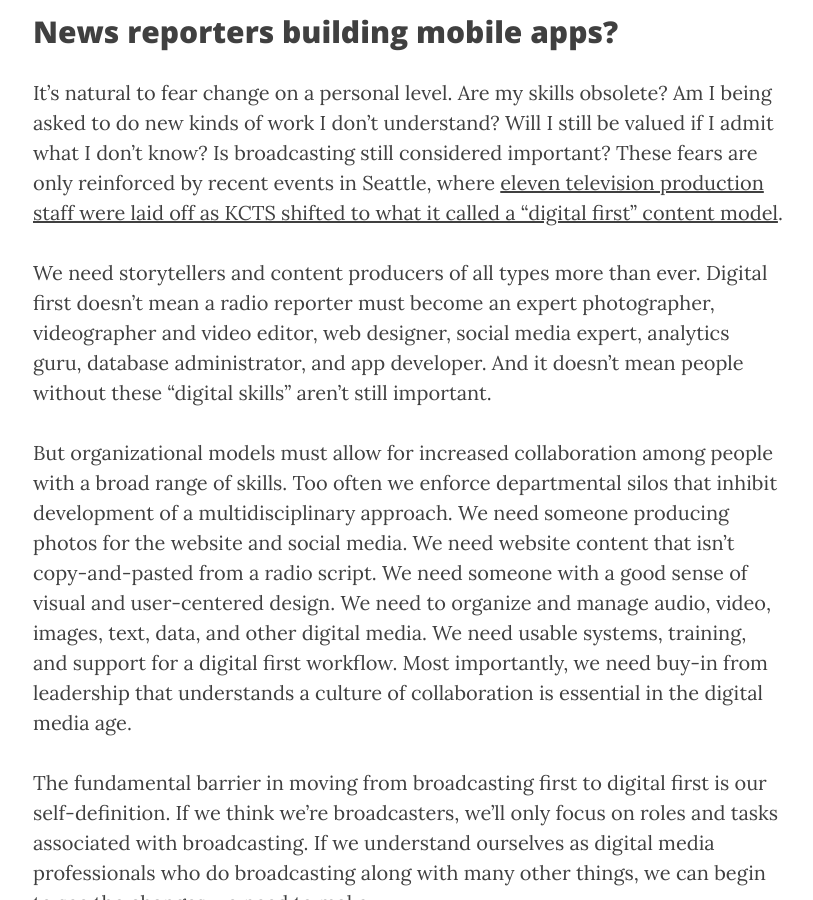
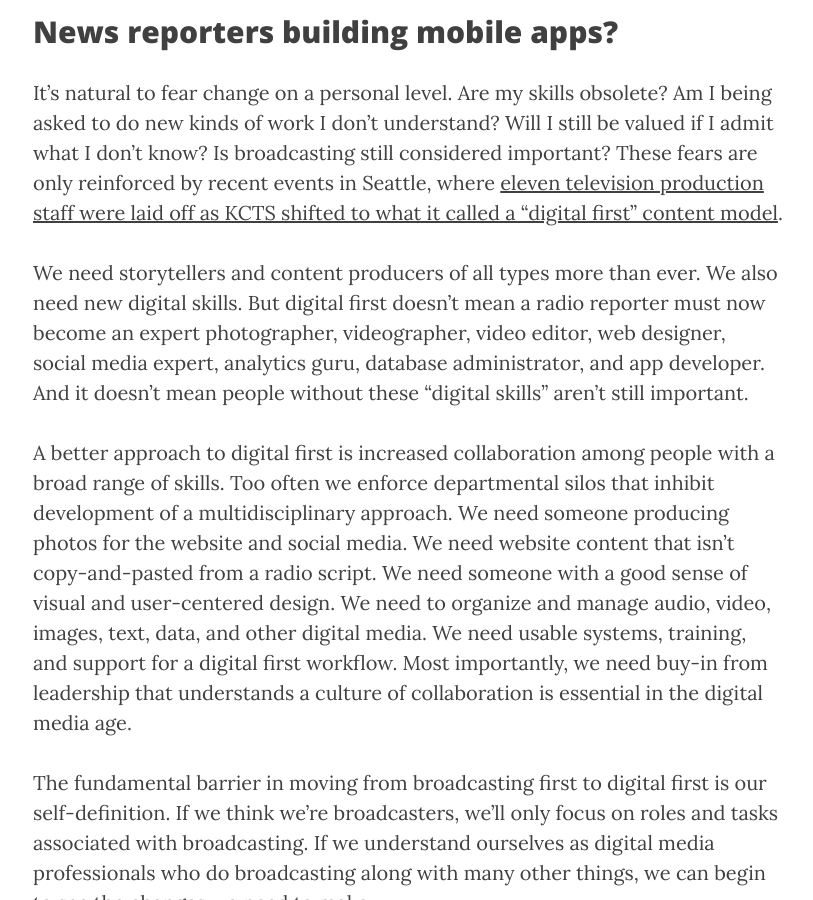
Before and after one commit to jackbrighton/jackbrighton.github.io, a Jekyll site: the page built from _posts/2015-05-25-what-is-digital-first.md, in a window 1280 px wide and 900 px high, scrolled down 2703 px. Shown: the whole window, without its empty margins (232-1045 px from the left). Built offline with Jekyll 4.4.1, drawn with Linux system fonts in a browser that asks for light colours; nearby versions of some CDN libraries.

Commit message:
more edits

```diff
--- a/_posts/2015-05-25-what-is-digital-first.md
+++ b/_posts/2015-05-25-what-is-digital-first.md
@@ -47,9 +47,9 @@ Digital first production requires additional skills. Crafting content for the we
 
 It’s natural to fear change on a personal level. Are my skills obsolete? Am I being asked to do new kinds of work I don’t understand? Will I still be valued if I admit what I don’t know? Is broadcasting still considered important? These fears are only reinforced by recent events in Seattle, where [eleven television production staff were laid off as KCTS shifted to what it called a “digital first” content model](http://current.org/2015/04/kcts-in-seattle-switches-to-digital-first-content-approach-cuts-11-employees/).
 
-We need storytellers and content producers of all types more than ever. Digital first doesn’t mean a radio reporter must become an expert photographer, videographer and video editor, web designer, social media expert, analytics guru, database administrator, and app developer. And it doesn't mean people without these "digital skills" aren't still important.
+We need storytellers and content producers of all types more than ever. We also need new digital skills. But digital first doesn’t mean a radio reporter must now become an expert photographer, videographer, video editor, web designer, social media expert, analytics guru, database administrator, and app developer. And it doesn't mean people without these "digital skills" aren't still important.
 
-But organizational models must allow for increased collaboration among people with a broad range of skills. Too often we enforce departmental silos that inhibit development of a multidisciplinary approach. We need someone producing photos for the website and social media. We need website content that isn’t copy-and-pasted from a radio script. We need someone with a good sense of visual and user-centered design. We need to organize and manage audio, video, images, text, data, and other digital media. We need usable systems, training, and support for a digital first workflow. Most importantly, we need buy-in from leadership that understands a culture of collaboration is essential in the digital media age.
+A better approach to digital first is increased collaboration among people with a broad range of skills. Too often we enforce departmental silos that inhibit development of a multidisciplinary approach. We need someone producing photos for the website and social media. We need website content that isn’t copy-and-pasted from a radio script. We need someone with a good sense of visual and user-centered design. We need to organize and manage audio, video, images, text, data, and other digital media. We need usable systems, training, and support for a digital first workflow. Most importantly, we need buy-in from leadership that understands a culture of collaboration is essential in the digital media age.
 
 The fundamental barrier in moving from broadcasting first to digital first is our self-definition. If we think we’re broadcasters, we’ll only focus on roles and tasks associated with broadcasting. If we understand ourselves as digital media professionals who do broadcasting along with many other things, we can begin to see the changes we need to make.
 
```
